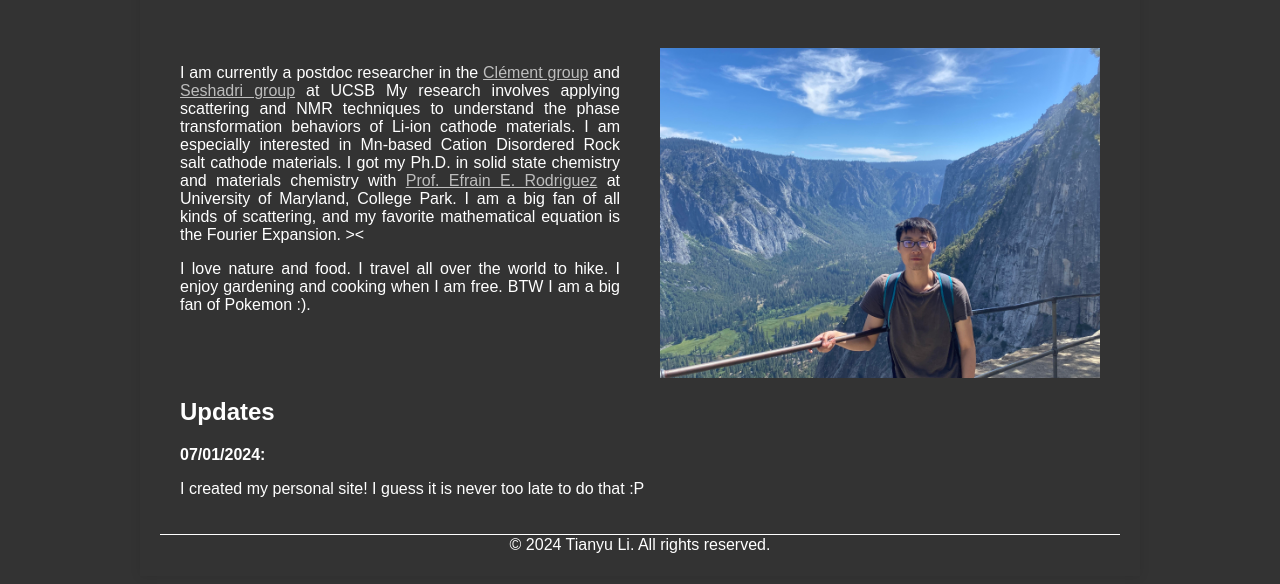
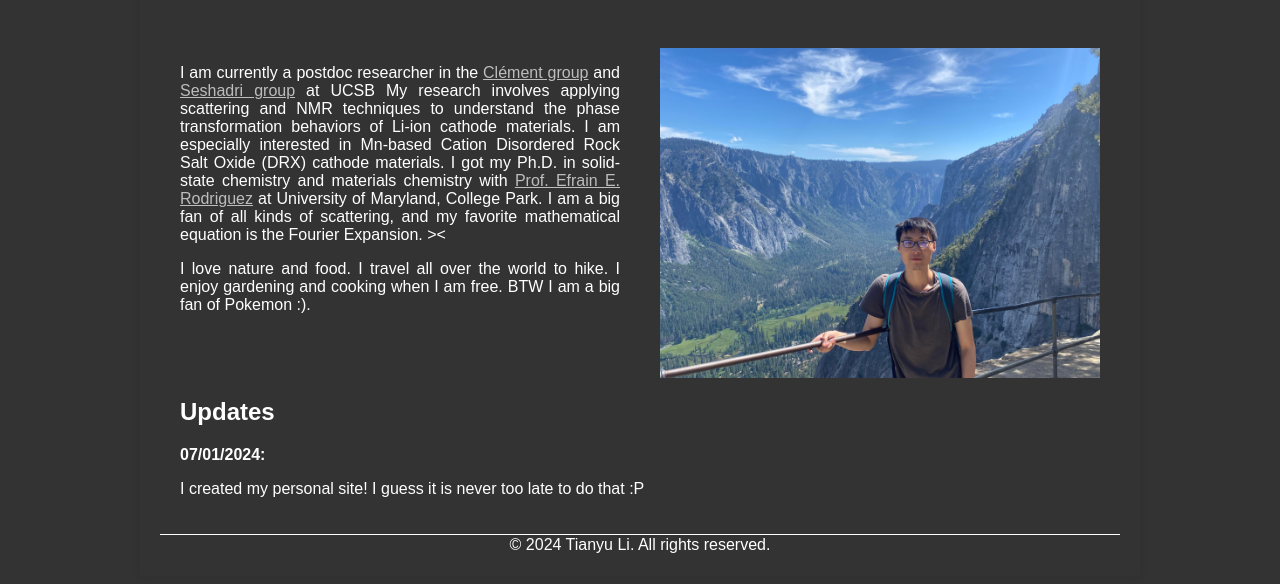
Before and after one commit to Crystalplumxyz/All_about_scattering, a plain HTML site: page index.html in a window 1280 px wide. Shown: the part 216-800 px from the top of the page. Drawn offline with nearby package versions, Linux system fonts and the light colour scheme.

Commit message:
Update index.html

```diff
--- a/index.html
+++ b/index.html
@@ -192,7 +192,7 @@
         <main>
             <div class="content">
                 <div class="text">
-                    <p>I am currently a postdoc researcher in the </a><a href="https://clement.materials.ucsb.edu/"> Clément group</a> and </a><a href="https://mrlweb.mrl.ucsb.edu/~seshadri/"> Seshadri group</a> at UCSB  My research involves applying scattering and NMR techniques to understand the phase transformation behaviors of Li-ion cathode materials. I am especially interested in Mn-based Cation Disordered Rock salt cathode materials. I got my Ph.D. in solid state chemistry and materials chemistry with </a><a href="https://www.rodriguezgroupumd.com/"> Prof. Efrain E. Rodriguez</a> at University of Maryland, College Park. I am a big fan of all kinds of scattering, and my favorite mathematical equation is the Fourier Expansion. >< </p>
+                    <p>I am currently a postdoc researcher in the </a><a href="https://clement.materials.ucsb.edu/"> Clément group</a> and </a><a href="https://mrlweb.mrl.ucsb.edu/~seshadri/"> Seshadri group</a> at UCSB  My research involves applying scattering and NMR techniques to understand the phase transformation behaviors of Li-ion cathode materials. I am especially interested in Mn-based Cation Disordered Rock Salt Oxide (DRX) cathode materials. I got my Ph.D. in solid-state chemistry and materials chemistry with </a><a href="https://www.rodriguezgroupumd.com/"> Prof. Efrain E. Rodriguez</a> at University of Maryland, College Park. I am a big fan of all kinds of scattering, and my favorite mathematical equation is the Fourier Expansion. >< </p>
                     <p>I love nature and food. I travel all over the world to hike. I enjoy gardening and cooking when I am free. BTW I am a big fan of Pokemon :). </p>
                 </div>
                 <div class="image">
```
